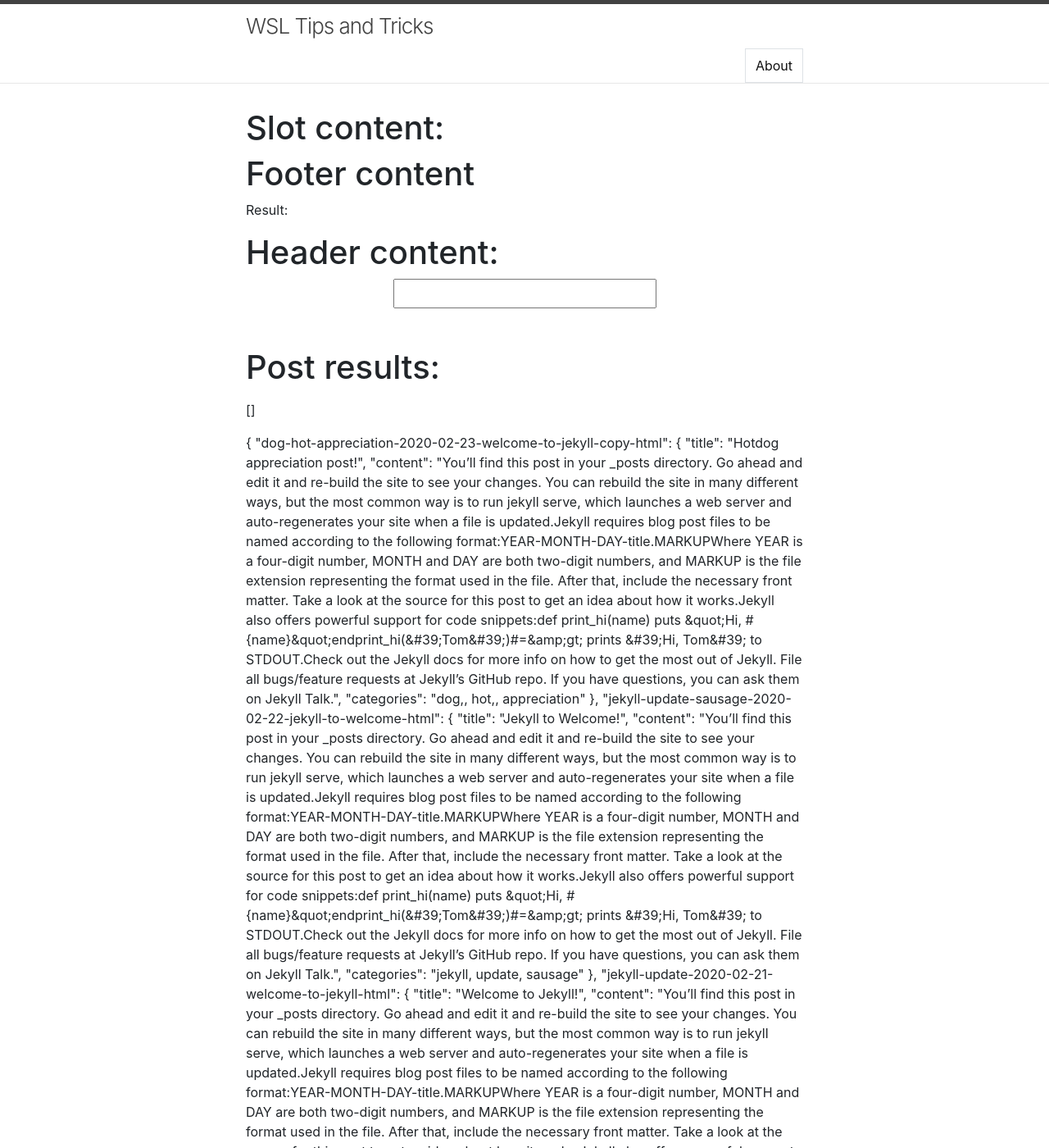
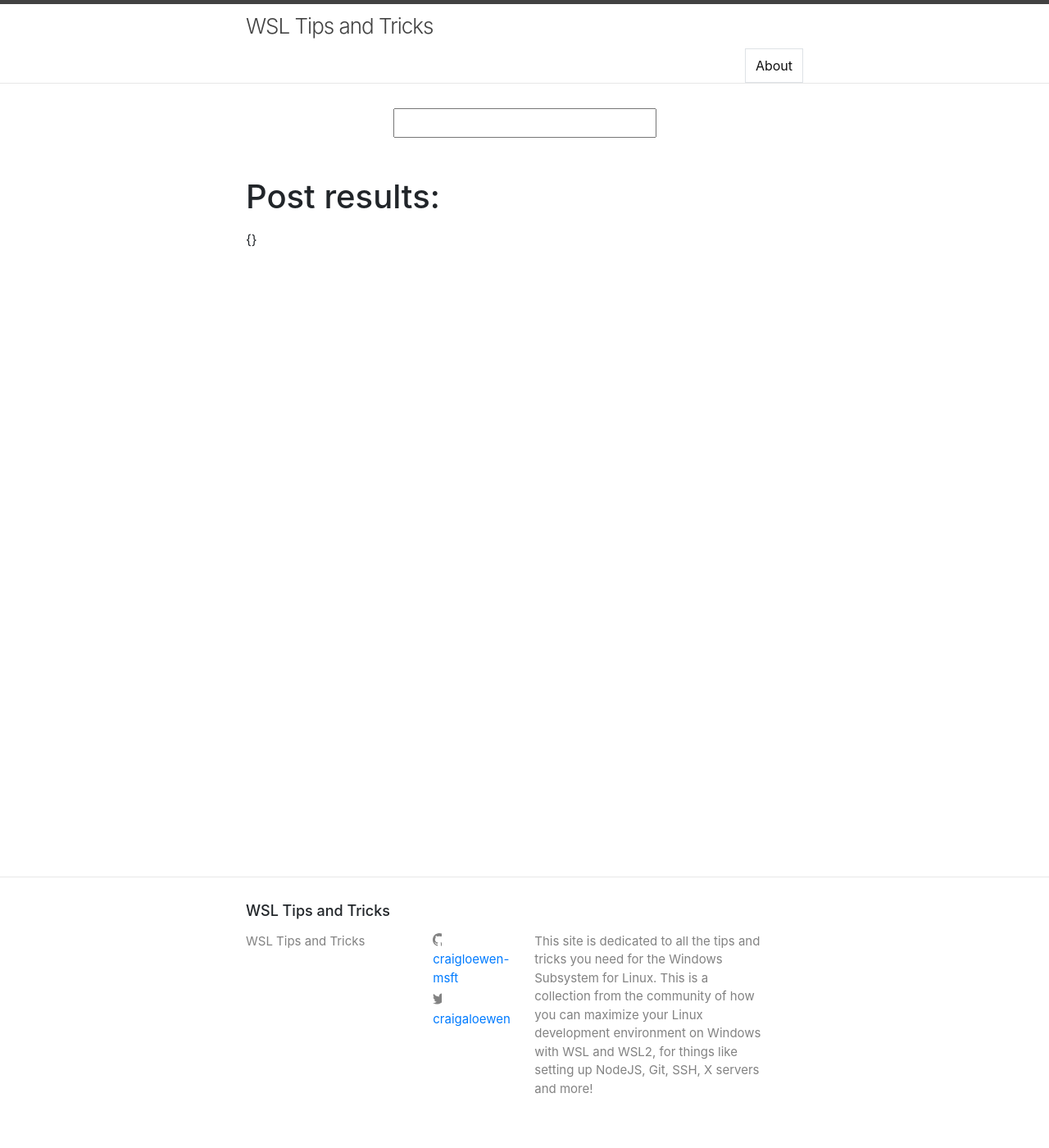
Before and after one commit to craigloewen-msft/WSLTipsAndTricks, a Jekyll site: the page built from index.markdown, in a window 1280 px wide and 1400 px high. Shown: the whole window at 82% size. Built offline with Jekyll 4.4.1, drawn with Linux system fonts in a browser that asks for light colours; comment, search, counter and statistics services are not loaded; some of the changed text lies outside the part shown.

Commit message:
Initial working prototype

```diff
--- a/_config.yml
+++ b/_config.yml
@@ -33,6 +33,8 @@
 plugins:
   - jekyll-feed
 
+permalink: /:year/:month/:day/:title:output_ext
+
 # Exclude from processing.
 # The following items will not be processed, by default.
 # Any item listed under the `exclude:` key here will be automatically added to
--- a/_layouts/home.html
+++ b/_layouts/home.html
@@ -4,6 +4,8 @@
 
 <div class="home">
   <script src="/javascript/vue/postresults.js"></script>
+  <script src="/javascript/vue/vueinit.js"></script>
+  <script src="/javascript/vue/postbox.js"></script>
   <div id="vue-app">
     {%- if page.title -%}
     <h1 class="page-heading">{{ page.title }}</h1>
@@ -12,13 +14,12 @@
     {{ content }}
 
     <postresults>
-      <template v-slot:[someslotname]>
-        <h1>Footer content</h1>
-        <p>Result: </p>
-      </template>
-      <template v-slot:header="data">
-        <h1>Header content: {{ data.is }}</h1>
-      </template>
+      {%- for post in site.posts %}
+        <template v-slot:{{ post.url | slugify }}>
+          <h1>{{post.title | escape}}</h1>
+          {{ post.content }}
+        </template>
+      {%- endfor -%}
     </postresults>
 
     <!-- {%- if site.posts.size > 0 -%}
--- a/javascript/vue/postresults.js
+++ b/javascript/vue/postresults.js
@@ -2,11 +2,7 @@
     template: `
     <div>
 
-    <h1>Slot content:</h1>
-    <slot name="garbage">
-    </slot>
-    <slot v-bind="{is: 'true!'}" name="header">
-    </slot>
+    <slot :name="garbCollection"></slot>
 
         <form action="get" id="site_search">
         <center>
@@ -16,13 +12,12 @@
     <br />&nbsp;
     <h1>Post results:</h1>
     <ul>
-        <li v-for="someItem in displayData">
-            <p>Title: {{ someItem.title }} , content: {{ someItem.content }} , categories: {{ someItem.categories }}</p>
+        <li v-for="(someItem, name) in displayData">
+            <slot :name="name"></slot>
         </li>
     </ul>
 
     <p>{{ displayData }}</p>
-    <p>{{ searchData }}</p>
 
     </div>
 
@@ -31,9 +26,9 @@
         return {
           searchText: "",
           searchData: {},
-          displayData: [],
+          displayData: {},
           lunrSearch: null,
-          user: "joe"
+          garbCollection: "garb1"
         };
     },
     methods: {
@@ -50,14 +45,14 @@
 
             let thisComponent = this;
 
-            this.displayData = [];
+            this.displayData = {};
 
             // Iterate over the results
             results.forEach(function (result) {
                 var item = thisComponent.searchData[result.ref];
 
                 // Add the snippet to the collection of results.
-                thisComponent.displayData.push(item);
+                thisComponent.displayData[result.ref] = item;
             });
 
         }
@@ -106,12 +101,3 @@
 
     }
 });
-window.onload = function () {
-    var app = new Vue({
-        el: '#vue-app',
-        data: {
-            someslotname: "garbage",
-            val2: "garbage2"
-        }
-    });
-};
--- /dev/null
+++ b/javascript/vue/vueinit.js
@@ -0,0 +1,5 @@
+window.onload = function () {
+    var app = new Vue({
+        el: '#vue-app'
+    });
+};
```
